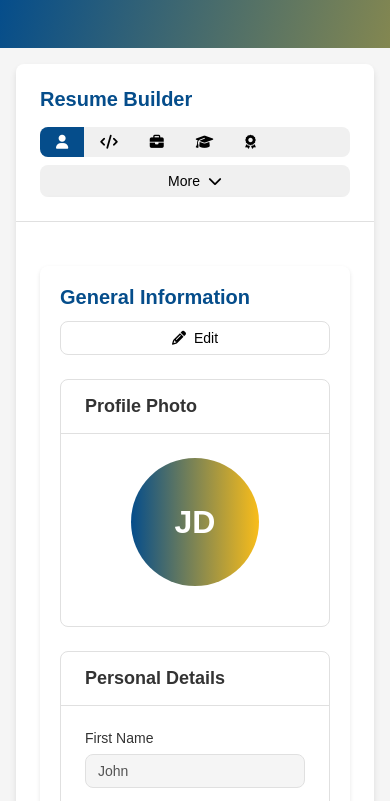
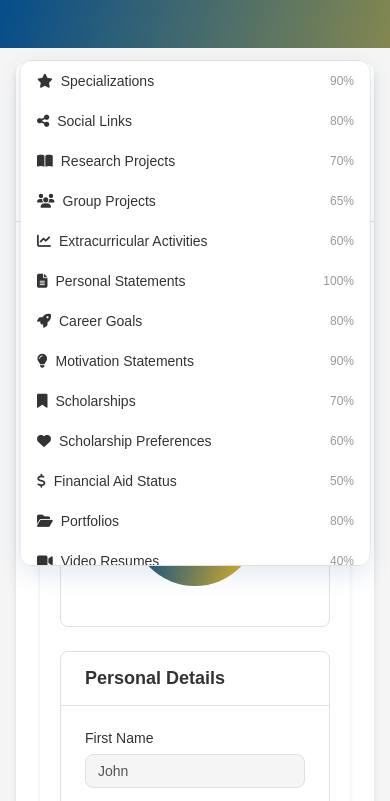
Before and after one commit to shadowless16/resume-builder, a plain HTML site: page index.html in a window 390 px wide. Both pictures are taken after a click on the button "More". Shown: the top 801 px of the page. Drawn offline with Linux system fonts and the light colour scheme.

Commit message:
ia m done ooo

```diff
--- a/css/styles.css
+++ b/css/styles.css
@@ -22,6 +22,13 @@
   box-sizing: border-box;
 }
 
+html, body {
+  height: 100%;
+  min-height: 100vh;
+  width: 100%;
+  overflow-x: hidden;
+}
+
 body {
   font-family: Arial, Helvetica, sans-serif;
   color: var(--text-color);
@@ -31,8 +38,9 @@ body {
 
 /* Layout */
 .app-container {
-  display: flex;
   min-height: 100vh;
+  height: auto;
+  display: flex;
 }
 
 /* Sidebar Styles */
@@ -215,9 +223,10 @@ body {
 /* Main Content Styles */
 .main-content {
   flex: 1;
+  min-height: 100vh;
+  overflow-y: auto;
   padding: 1.5rem;
   background-color: var(--background-color);
-  overflow-y: auto;
 }
 
 .content-container {
@@ -316,10 +325,16 @@ body {
   z-index: 10;
   display: none;
   border: 1px solid var(--border-color);
+  display: none;
+  visibility: hidden; /* Ensure hidden by default */
+  opacity: 0; /* Ensure fully transparent */
+  transition: opacity 0.3s ease, visibility 0.3s ease; /* Smooth transition */
 }
 
 .dropdown-content.show {
   display: block;
+  visibility: visible; /* Make visible */
+  opacity: 1; /* Fully opaque */
 }
 
 .dropdown-item {
@@ -1363,6 +1378,37 @@ textarea {
   #scholarship-preferences-template .card .scholarship-types-row {
     flex-direction: column;
     gap: 1.5rem;
+  }
+}
+
+@media (max-width: 900px) {
+  .dropdown-content {
+    left: 0 !important;
+    right: 0 !important;
+    width: 100vw !important;
+    min-width: 0 !important;
+    max-width: 100vw !important;
+    border-radius: 0 0 12px 12px !important;
+    z-index: 1000 !important;
+  }
+}
+
+@media (max-width: 900px) {
+  .dropdown-content {
+    position: fixed !important;
+    left: 50% !important;
+    top: 60px !important; /* adjust as needed for your header */
+    transform: translateX(-50%) !important;
+    width: 90vw !important;
+    min-width: 180px !important;
+    max-width: 500px !important;
+    border-radius: 12px !important;
+    z-index: 1000 !important;
+    box-shadow: 0 8px 24px rgba(5,77,139,0.12);
+    display: block !important;
+  }
+  .content-card, .content-container, .main-content {
+    overflow: visible !important;
   }
 }
 
@@ -2666,3 +2712,18 @@ textarea {
 .add-language-form .primary-button:hover {
   background: #047857;
 }
+
+@media (max-width: 900px) {
+  html, body, .app-container, .main-content {
+    min-height: 100vh;
+    height: auto !important;
+    overflow-x: hidden;
+    overflow-y: auto !important;
+  }
+  body {
+    position: static !important;
+  }
+  .main-content {
+    padding-bottom: 80px;
+  }
+}
--- a/js/app.js
+++ b/js/app.js
@@ -71,12 +71,15 @@ function renderMainTabs() {
 
 // Render the dropdown menu (remaining sections)
 function renderDropdownMenu() {
-  dropdownContent.innerHTML = ""
+  const dropdownContent = document.getElementById("dropdown-content");
+  if (!dropdownContent) return;
+
+  dropdownContent.innerHTML = "";
 
   sectionsData.slice(5).forEach((section) => {
-    const dropdownItem = document.createElement("div")
-    dropdownItem.className = "dropdown-item"
-    dropdownItem.dataset.tab = section.id
+    const dropdownItem = document.createElement("div");
+    dropdownItem.className = "dropdown-item";
+    dropdownItem.dataset.tab = section.id;
 
     dropdownItem.innerHTML = `
       <div class="dropdown-item-text">
@@ -84,28 +87,21 @@ function renderDropdownMenu() {
         <span>${section.name}</span>
       </div>
       <span class="dropdown-item-completion">${section.completion}%</span>
-    `
+    `;
 
     dropdownItem.addEventListener("click", () => {
-      setActiveTab(section.id)
-      dropdownContent.classList.remove("show")
-    })
-
-    dropdownContent.appendChild(dropdownItem)
-  })
+      setActiveTab(section.id);
+      dropdownContent.classList.remove("show"); // Close dropdown after clicking
+    });
+
+    dropdownContent.appendChild(dropdownItem);
+  });
 }
 
 // Load the content for the active tab
 function loadTabContent(tabId) {
-  const section = sectionsData.find((s) => s.id === tabId);
-
-  if (section && section.component) {
-    // Special handling for dynamic Career Goals section
-    if (section.id === "career-goals" && typeof window.renderCareerGoalsSection === "function") {
-      tabContent.innerHTML = "";
-      window.renderCareerGoalsSection();
-      return;
-    }
+  const section = sectionsData.find(s => s.id === tabId);
+  if (section) {
     // Special handling for dynamic Motivation Statements section
     if (section.id === "motivation" && typeof window.renderMotivationStatementsSection === "function") {
       tabContent.innerHTML = "";
@@ -151,6 +147,10 @@ function setActiveTab(tabId) {
 
   // Load tab content
   loadTabContent(tabId)
+  // Re-render dropdown menu to re-attach event handlers
+  renderDropdownMenu()
+  // Always close the dropdown after switching tab
+  if (dropdownContent) dropdownContent.classList.remove("show")
 }
 
 // Setup edit buttons
@@ -1757,19 +1757,35 @@ function toggleSidebar() {
   sidebarToggle.innerHTML = isSidebarOpen ? '<i class="fas fa-times"></i>' : '<i class="fas fa-bars"></i>'
 }
 
-// Setup event listeners
+// Debugging dropdown functionality
 function setupEventListeners() {
-  // Toggle dropdown menu
-  moreButton.addEventListener("click", () => {
-    dropdownContent.classList.toggle("show")
-  })
-
-  // Close dropdown when clicking outside
-  document.addEventListener("click", (event) => {
-    if (!event.target.closest(".more-dropdown")) {
-      dropdownContent.classList.remove("show")
-    }
-  })
+  const moreButton = document.getElementById("more-button");
+  const dropdownContent = document.getElementById("dropdown-content");
+
+  if (moreButton && dropdownContent) {
+    // Toggle dropdown visibility on button click
+    moreButton.addEventListener("click", (event) => {
+      event.stopPropagation(); // Prevent event from bubbling up
+      dropdownContent.classList.toggle("show");
+      console.log("Dropdown toggled. Current state:", dropdownContent.classList.contains("show")); // Debug log
+    });
+
+    // Close dropdown when clicking outside
+    document.addEventListener("click", () => {
+      if (dropdownContent.classList.contains("show")) {
+        dropdownContent.classList.remove("show");
+        console.log("Dropdown closed by outside click."); // Debug log
+      }
+    });
+
+    // Close dropdown when clicking an option
+    dropdownContent.addEventListener("click", (event) => {
+      if (event.target.classList.contains("dropdown-item")) {
+        dropdownContent.classList.remove("show");
+        console.log("Dropdown closed by selecting an option."); // Debug log
+      }
+    });
+  }
 
   // Toggle sidebar
   sidebarToggle.addEventListener("click", toggleSidebar)
```
Also changed, not shown: sample.json (added, +61 -0 lines).
